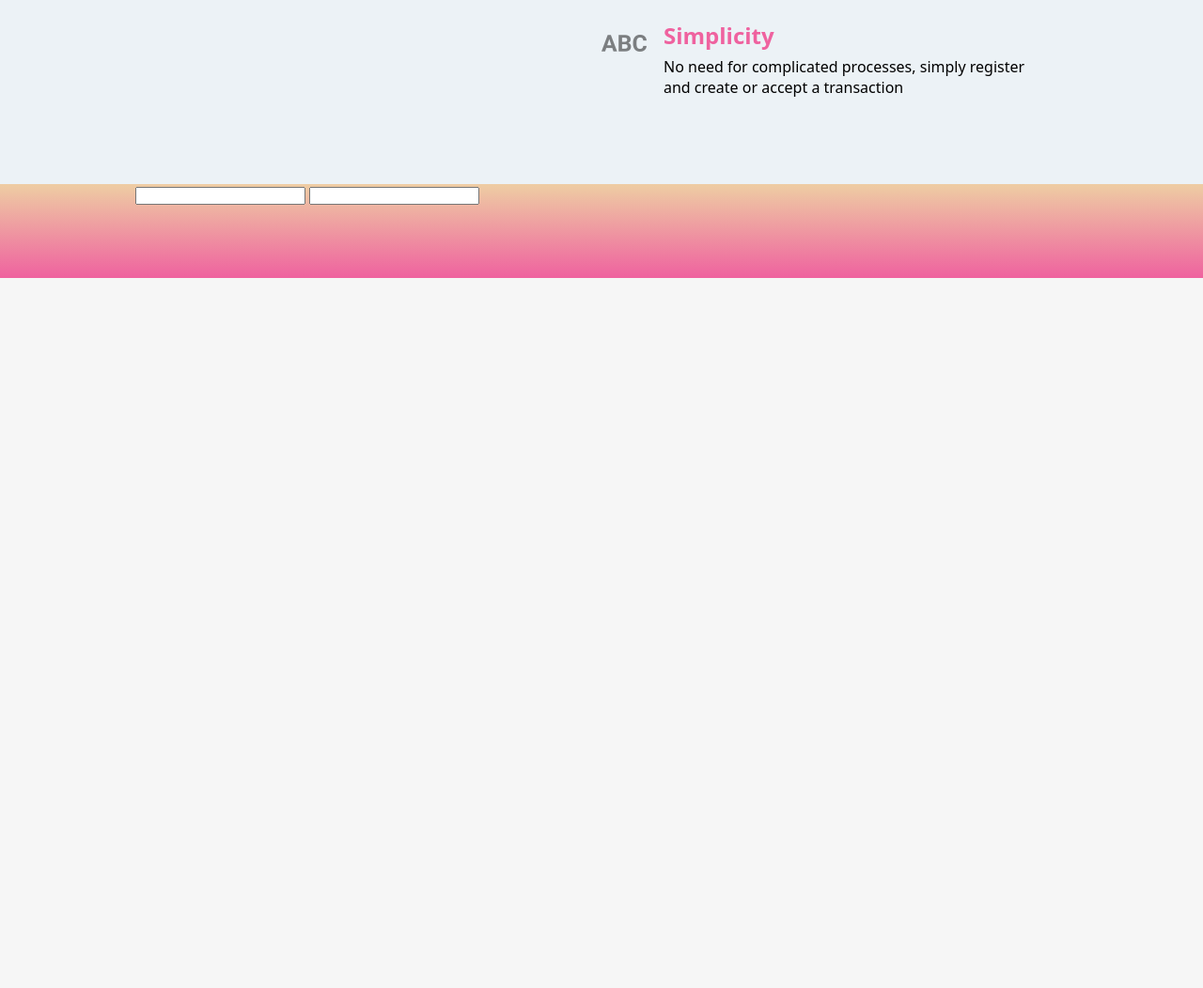
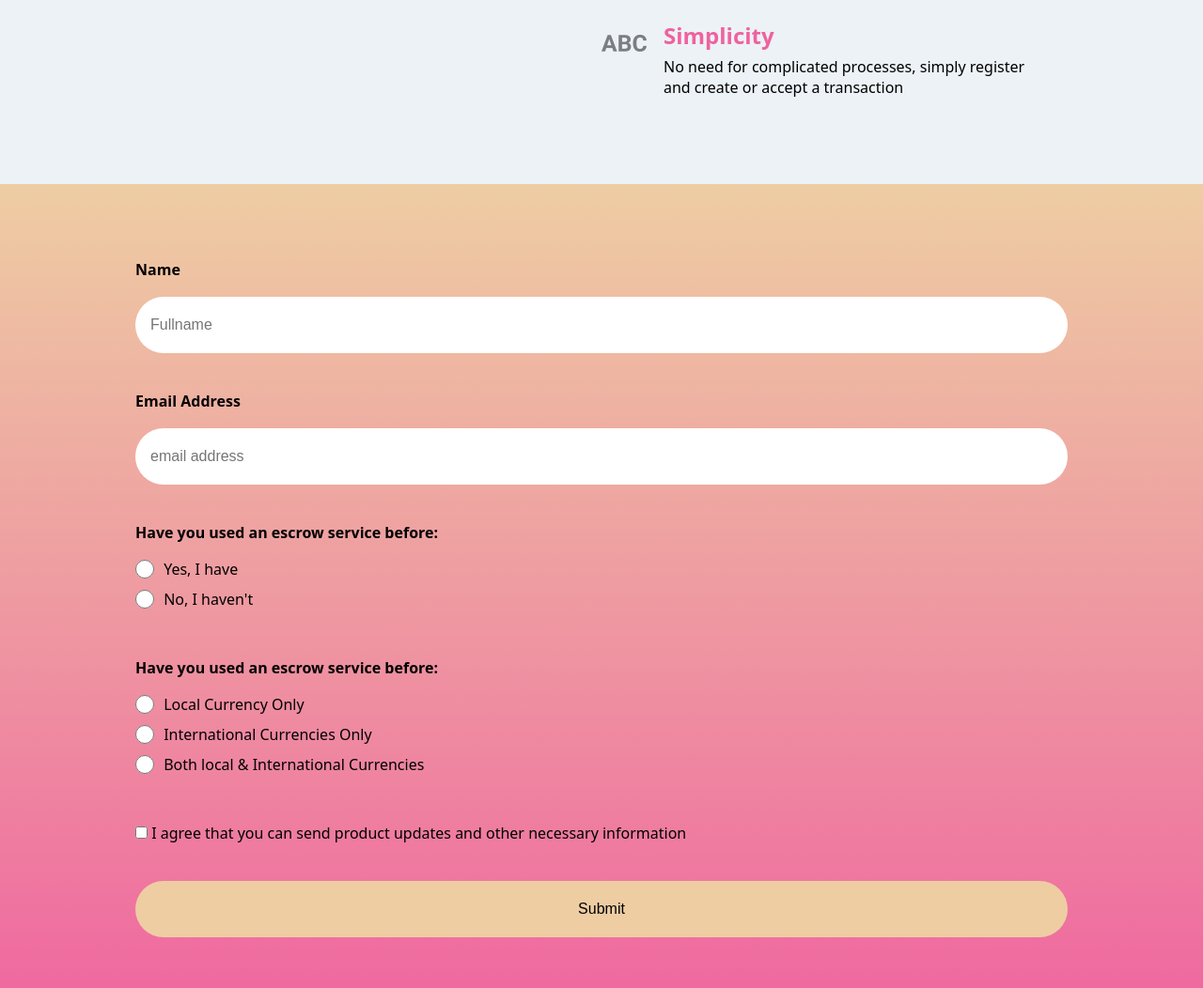
Before and after one commit to Sh3riff/Kwiveti, an Astro site: page / in a window 1280 px wide. Shown: the part 1030-2082 px from the top of the page at 94% size. Before the commit the page ends 1326 px from the top, so only its background shows below. Built offline with nearby package versions, Linux system fonts and the light colour scheme; Astro itself is replaced by a stand-in of ours.

Commit message:
Page Completed

```diff
--- a/src/components/Form.astro
+++ b/src/components/Form.astro
@@ -1,13 +1,41 @@
+---
+
+---
 <section class="main-section ">
     <form>
-        <label>
-            <input type="text" name="" id="">
-        </label>
-        <label>
-            <input type="email" name="" id="">
-        </label>
+        <label for="name">Name</label>
+        <input type="text" name="" id="name" placeholder="Fullname" required>
+        <label for="email">Email Address</label>
+        <input type="email" name="" id="email" placeholder="email address" required>
+
+        <div class="group radio">
+            <p>Have you used an escrow service before:</p>
+            <input type="radio" id="yes" name="have used escrow" value="yes" required>
+            <label for="yes">Yes, I have</label> <br/>
+            <input type="radio" id="no" name="have used escrow" value="no">
+            <label for="no">No, I haven't</label> <br/>
+        </div>
+
+        <div class="group radio">
+            <p>Have you used an escrow service before:</p>
+            <input type="radio" id="local" name="have used escrow" value="local">
+            <label for="local">Local Currency Only</label>  <br/>
+            <input type="radio" id="Intl" name="have used escrow" value="Intl">
+            <label for="Intl">International Currencies Only</label>  <br/>
+            <input type="radio" id="both" name="have used escrow" value="both">
+            <label for="both">Both local & International Currencies</label>  <br/>
+        </div>
+
+        <div class="group">
+            <input type="checkbox" id="agree" name="agree" value="agree" required>
+            <label for="agree"> I agree that you can send product updates and other necessary information</label>
+        </div>
+
+        <input type="submit" value="Submit">
+
     </form>
 </section>
+
 
 
 <style>
@@ -16,14 +44,58 @@
         width: 100vw;
         max-width: 100vw;
         min-height: max-content;
-        padding: 0 20px 40px;
+        padding: 80px 20px;
         display: flex;
         flex-direction: column;
         align-items: center;
 	}
     form {
         width: 100%;
+        display: flex;
+        flex-direction: column;
+        /* border: 2px solid red; */
+    }
+
+    form > label {
+        color: black;
+        margin-bottom: 18px;
+        font-weight: 700;
+    }
+    input[type=text], input[type=email], input[type=submit]{
         height: 60px;
+        width: 100%;
+        margin-bottom: 40px;
+        border-radius: 40px;
+        border: none;
+        padding: 0 16px;
+        font-size: 16px;
+    }
+    input[type=submit] {
+        background-color: #EECDA3;
+        cursor: pointer;
+    }
+    input[type=radio] {
+        cursor: pointer;
+        height: 20px;
+        width:  20px;
+        margin-bottom: 12px;
+    }
+
+    .radio > label {
+        /* color: red; */
+        cursor: pointer;
+        position: relative;
+        top: -4px;
+        margin-left: 6px;
+    }
+    .group {
+        margin-bottom: 40px;
+    }
+
+    .group > p {
+        color: black;
+        margin-bottom: 18px;
+        font-weight: 700;
     }
     @media screen and (min-width: 599px) {
         .main-section {
--- a/src/components/HeroSection.astro
+++ b/src/components/HeroSection.astro
@@ -87,6 +87,7 @@
         border:none;
         width: max-content;
         font-weight: 600;
+        cursor: pointer;
     }
     @media screen and (min-width: 599px) {
         .main-section {
```
